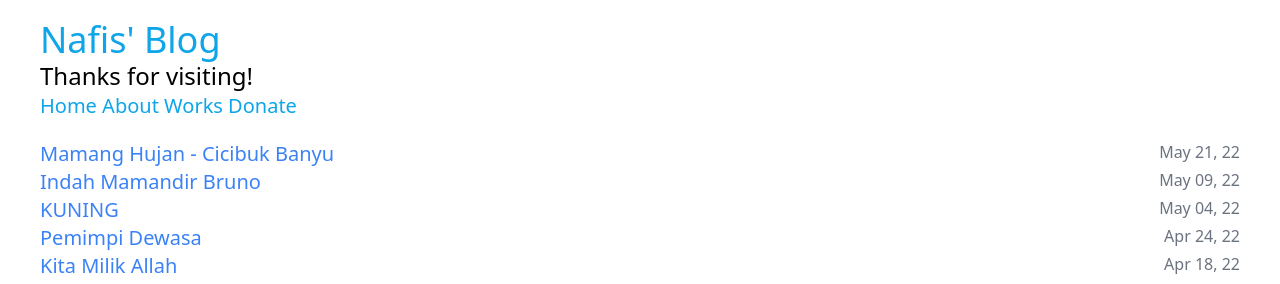
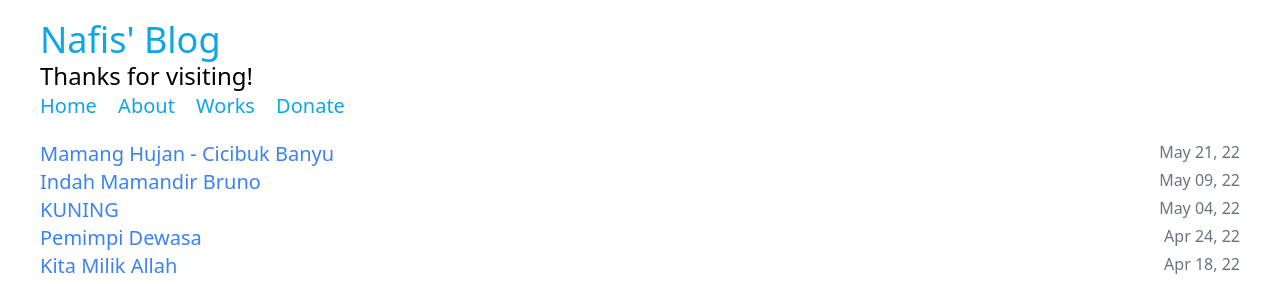
Before and after one commit to mnafisalmukhdi1/blog, a Jekyll site: the page built from index.html, in a window 1280 px wide. Shown: the top 284 px of the page. Built offline with Jekyll 4.4.1, drawn with Linux system fonts in a browser that asks for light colours; nearby versions of some CDN libraries; the list of posts is cut into pages by our own code.

Commit message:
Update header.html

```diff
--- a/_includes/header.html
+++ b/_includes/header.html
@@ -2,7 +2,7 @@
 	<header class="container">
 	<h1 class="text-4xl"><a href="{{site.url}}" class="text-sky-500">{{site.title}}</a></h1>
 	<h2 class="text-2xl">{{site.description}}</h2>
-	<nav class="text-xl">
+	<nav class="text-xl space-x-4">
 		<a href="https://nafis1.my.id" class="text-sky-500 my-2" target="_blank">Home</a>
 		<a href="https://nafis1.my.id/about.html" class="text-sky-500 my-2" target="_blank">About</a>
 		<a href="https://nafis1.my.id/works/" class="text-sky-500 my-2" target="_blank">Works</a>
```
